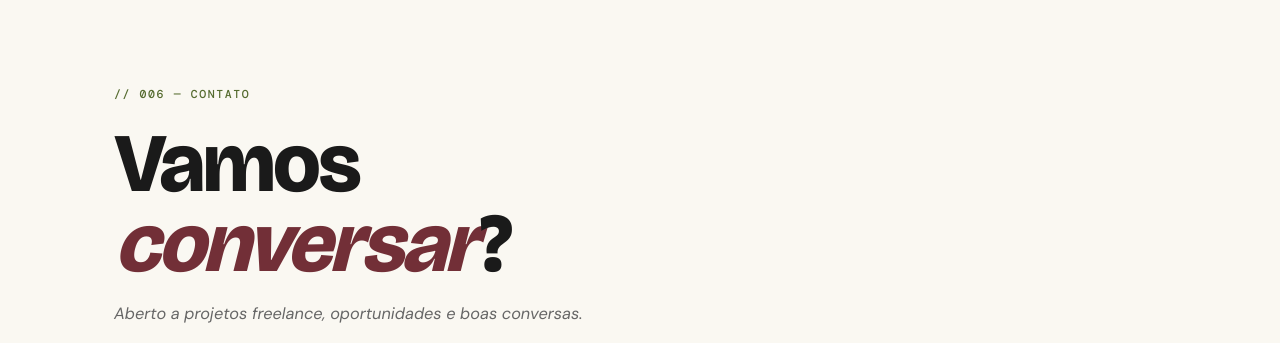
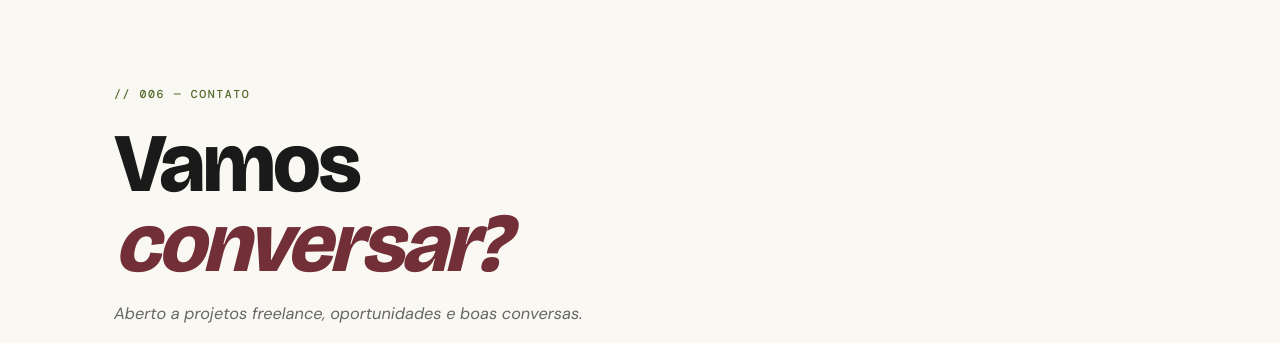
Before and after one commit to giacominni/portifolio2, a React (Vite) app in the folder portifolio2/: page / in a window 1280 px wide. Shown: the part 6680-7023 px from the top of the page. Built offline with nearby package versions, Linux system fonts and the light colour scheme; the HTML template or start-up script is replaced by a standard one.

Commit message:
Update contact heading text for clarity

```diff
--- a/portifolio2/src/App.jsx
+++ b/portifolio2/src/App.jsx
@@ -508,7 +508,7 @@ function Contact() {
     <section className="section" id="contato" ref={ref}>
       <div className={`container reveal ${vis ? 'revealed' : ''}`}>
         <p className="eyebrow">// 006 — CONTATO</p>
-        <h2 className="contact-h">Vamos<br /><em>conversar</em><span style={{marginLeft: '0.05em'}}>?</span></h2>
+        <h2 className="contact-h">Vamos<br /><em>conversar?</em></h2>
         <p className="contact-sub">Aberto a projetos freelance, oportunidades e boas conversas.</p>
         <div className="contact-grid">
           <form className="contact-form" onSubmit={submit}>
```
